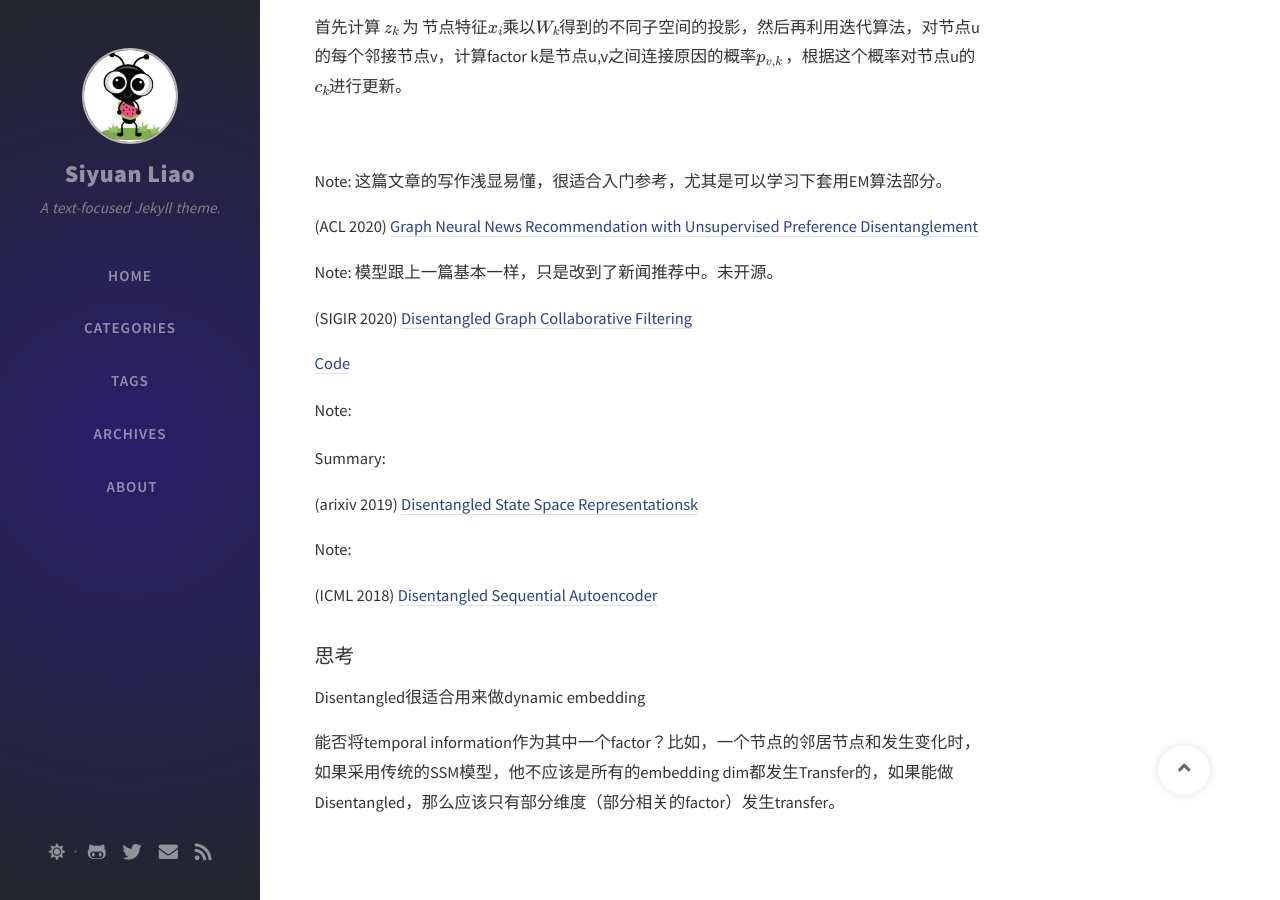
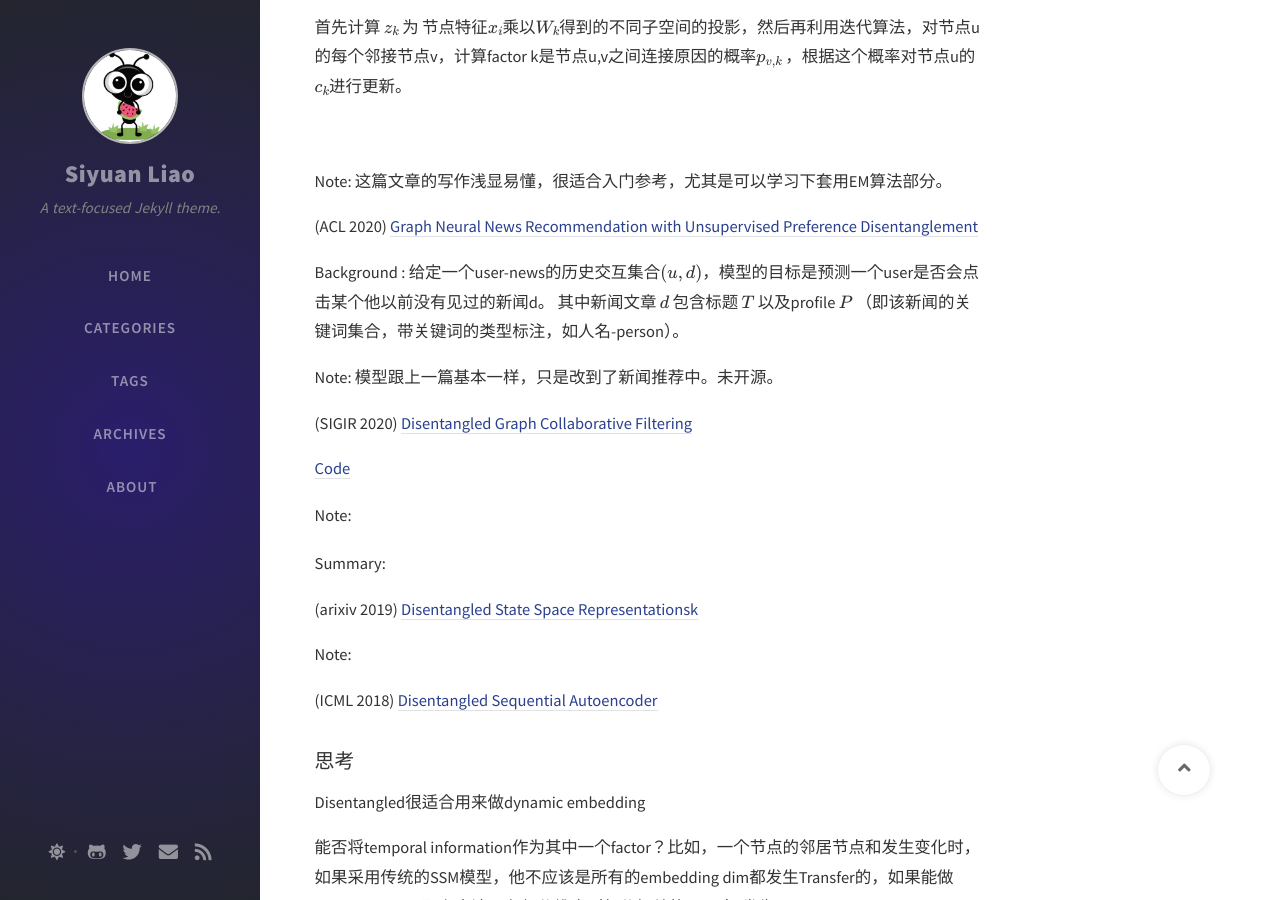
Before and after one commit to SeanLiaoy/seanliaoy.github.io, a Jekyll site: the page built from _posts/2020-10-04-disentangled.md, in a window 1280 px wide and 900 px high, scrolled down 499 px. Built offline with Jekyll 4.4.1, drawn with Linux system fonts in a browser that asks for light colours; nearby versions of some CDN libraries; comment, search, counter and statistics services are not loaded.

Commit message:
修改文件: _posts/2020-10-04-disentangled.md

```diff
--- a/_posts/2020-10-04-disentangled.md
+++ b/_posts/2020-10-04-disentangled.md
@@ -30,6 +30,8 @@ Note: 这篇文章的写作浅显易懂，很适合入门参考，尤其是可
 
 (ACL 2020) [Graph Neural News Recommendation with Unsupervised Preference Disentanglement](https://www.aclweb.org/anthology/2020.acl-main.392/)
 
+Background : 给定一个user-news的历史交互集合\\( { (u, d) } \\)，模型的目标是预测一个user是否会点击某个他以前没有见过的新闻d。 其中新闻文章 \\(d \\) 包含标题 \\( T \\)  以及profile \\( P \\) （即该新闻的关键词集合，带关键词的类型标注，如人名-person）。
+
 Note: 模型跟上一篇基本一样，只是改到了新闻推荐中。未开源。
 
 
```
